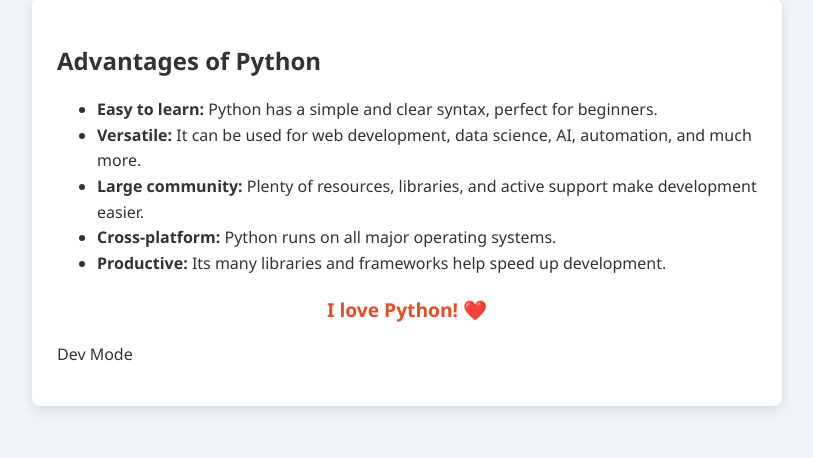
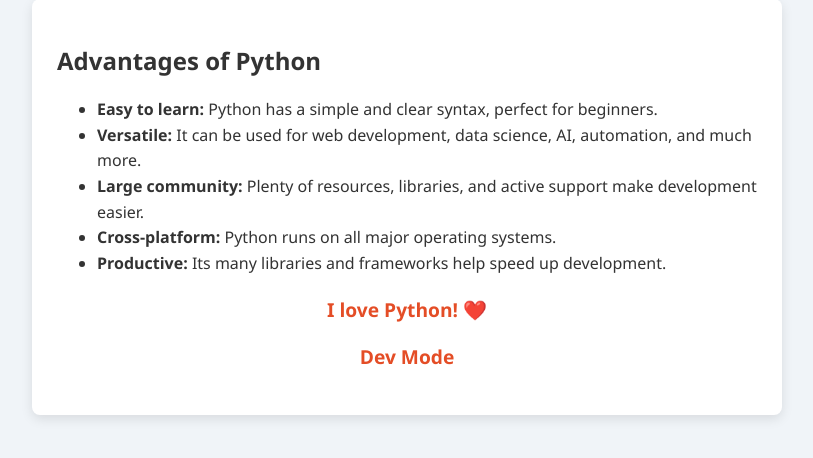
Before and after one commit to carellihoula/flask-with-awseb, a Flask app: page / in a window 1280 px wide. Shown: the part 185-643 px from the top of the page, without its empty margins (233-1046 px from the left). Run offline with Flask 3, Linux system fonts and the light colour scheme; parts of the project's set-up code (start-up, migrations or seed data) failed here and were passed over.

Commit message:
Enhance index.html by adding a class to the "Dev Mode" paragraph for improved styling

```diff
--- a/templates/index.html
+++ b/templates/index.html
@@ -71,7 +71,7 @@
         </li>
       </ul>
       <p class="love">I love Python! ❤️</p>
-      <p>Dev Mode</p>
+      <p class="love">Dev Mode</p>
     </main>
   </body>
 </html>
```
